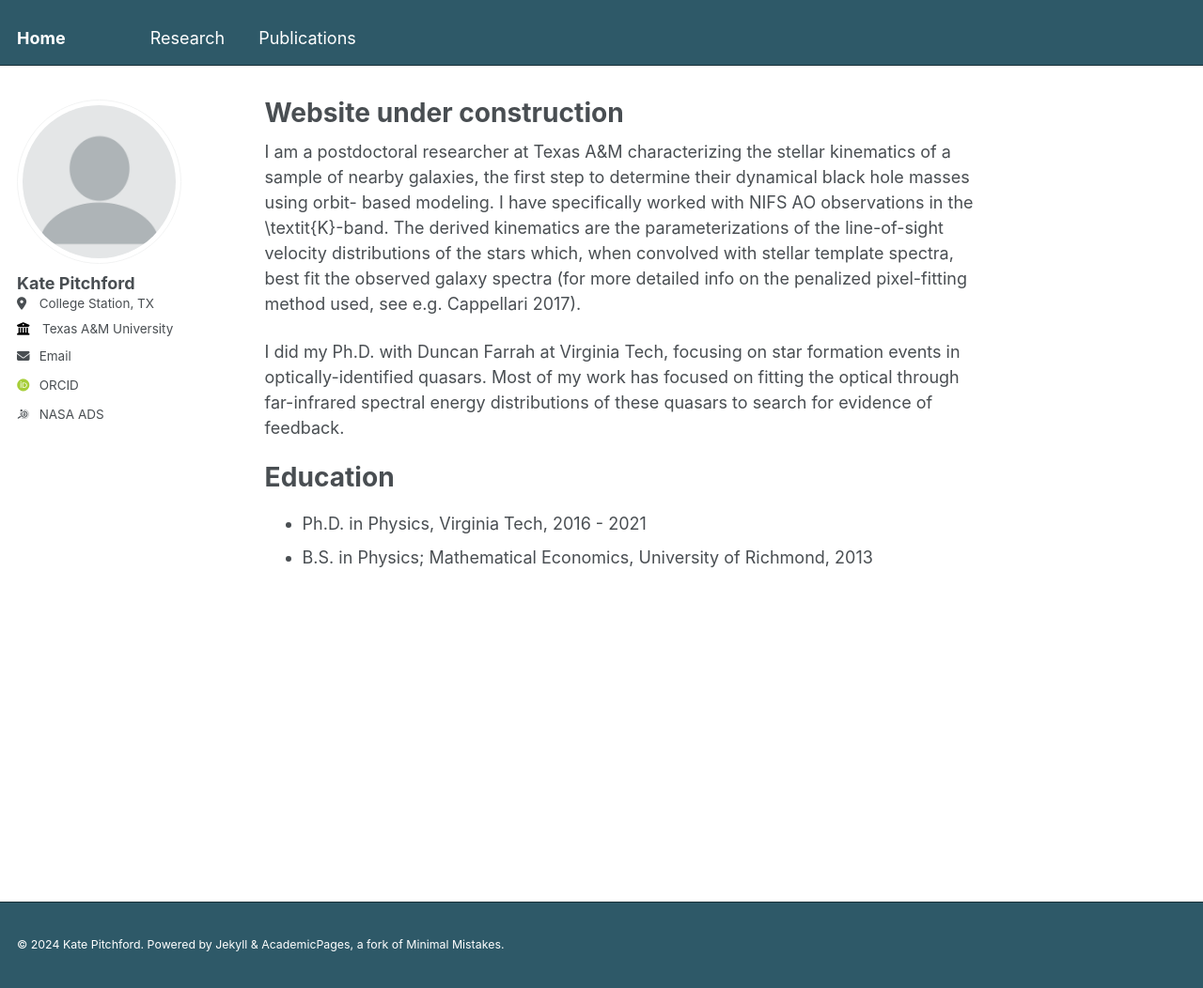
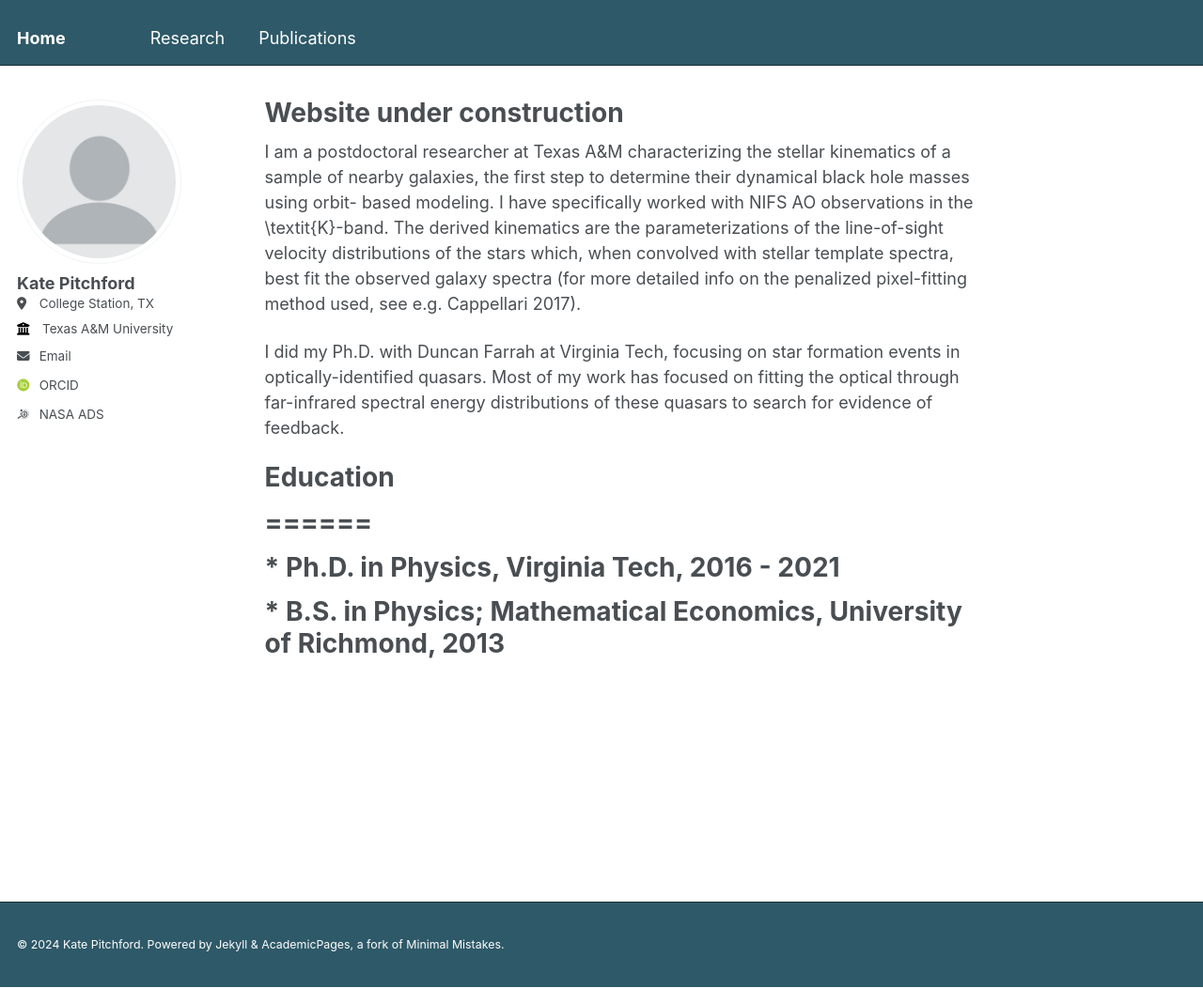
Before and after one commit to lkpitchford/lkpitchford.github.io, a Jekyll site: the page built from _pages/about.md, in a window 1280 px wide and 1052 px high. Shown: the whole window at 94% size. Built offline with Jekyll 4.4.1, drawn with Linux system fonts in a browser that asks for light colours; some web fonts are replaced.

```diff
--- a/_pages/about.md
+++ b/_pages/about.md
@@ -11,8 +11,8 @@ I am a postdoctoral researcher at Texas A&M characterizing the stellar kinematic
 
 I did my Ph.D. with Duncan Farrah at Virginia Tech, focusing on star formation events in optically-identified quasars. Most of my work has focused on fitting the optical through far-infrared spectral energy distributions of these quasars to search for evidence of feedback.
 
-Education
-======
+# Education
+# ======
 
-* Ph.D. in Physics, Virginia Tech, 2016 - 2021
-* B.S. in Physics; Mathematical Economics, University of Richmond, 2013
+# * Ph.D. in Physics, Virginia Tech, 2016 - 2021
+# * B.S. in Physics; Mathematical Economics, University of Richmond, 2013
```
